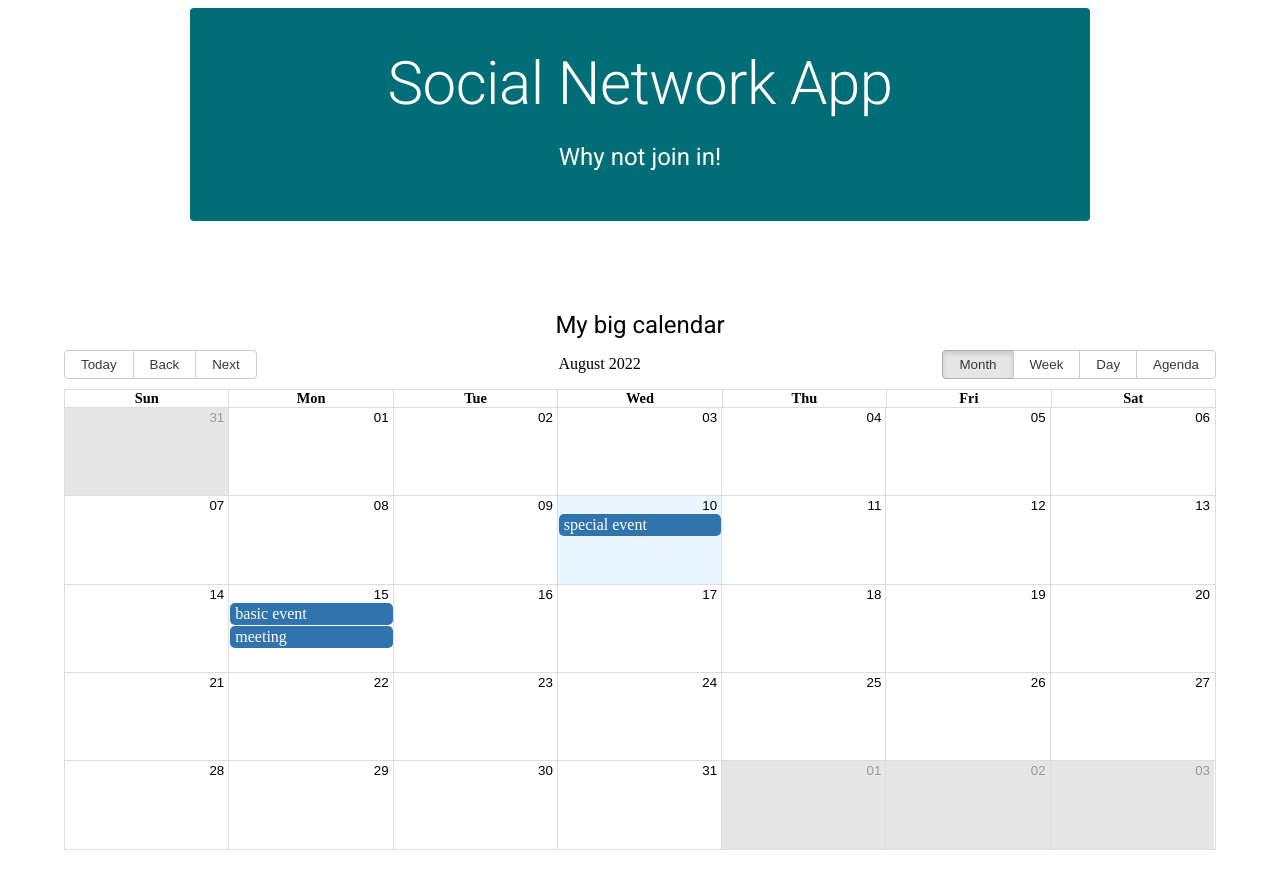
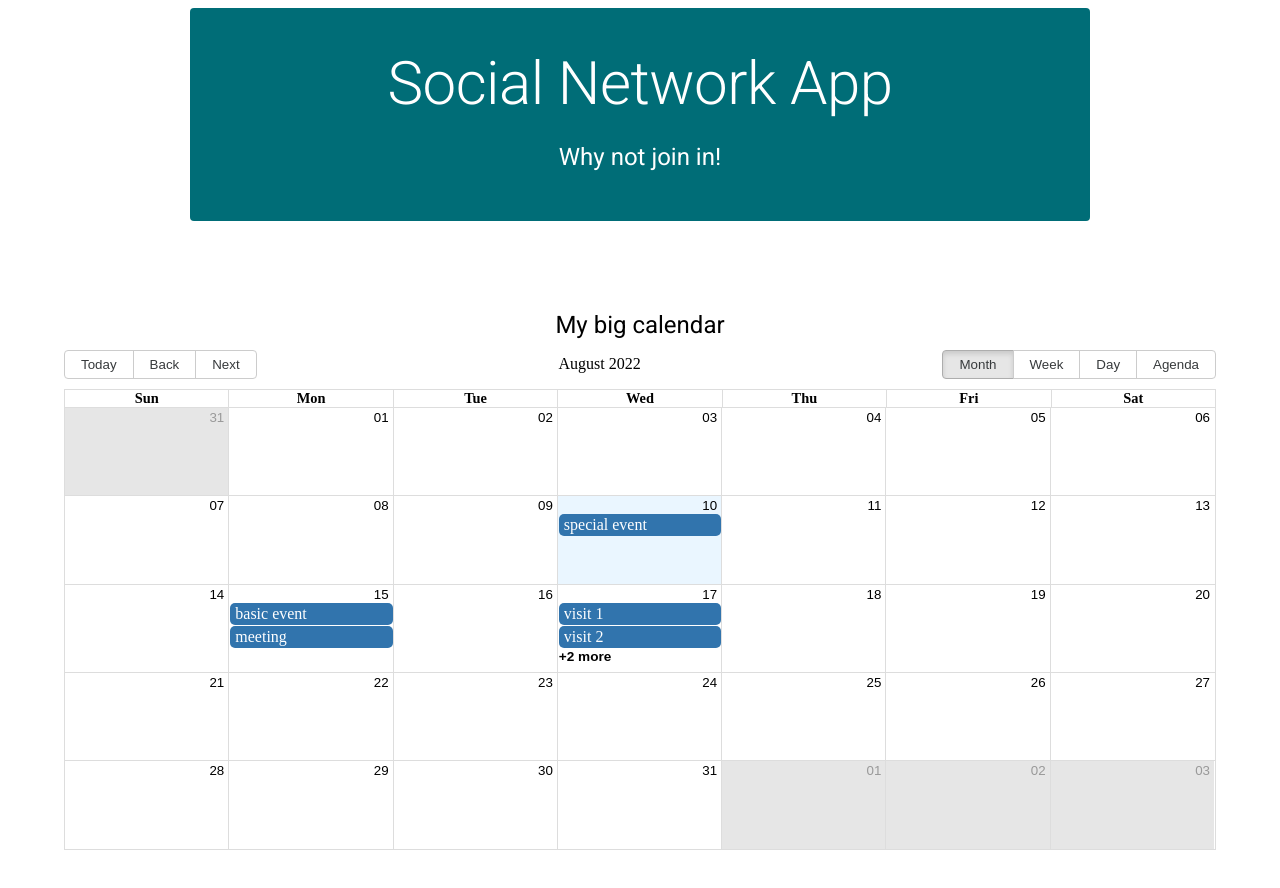
Before and after one commit to Am0031/react-big-calendar-practice, a React (Create React App) app: page /dashboard in a window 1280 px wide. Shown: the top 888 px of the page. Built offline with nearby package versions, Linux system fonts and the light colour scheme.

Commit message:
added more events on calendar for illustration

```diff
--- a/src/components/Calendar/index.js
+++ b/src/components/Calendar/index.js
@@ -21,6 +21,26 @@ const myEventsList = [
     start: moment(new Date()).add(5, "days"),
     end: moment(new Date()).add(5, "days"),
     title: "meeting",
+  },
+  {
+    start: moment(new Date()).add(7, "days"),
+    end: moment(new Date()).add(7, "days"),
+    title: "visit 1",
+  },
+  {
+    start: moment(new Date()).add(7, "days"),
+    end: moment(new Date()).add(7, "days"),
+    title: "visit 2",
+  },
+  {
+    start: moment(new Date()).add(7, "days"),
+    end: moment(new Date()).add(7, "days"),
+    title: "visit 3",
+  },
+  {
+    start: moment(new Date()).add(7, "days"),
+    end: moment(new Date()).add(7, "days"),
+    title: "visit 4",
   },
 ];
 
```
